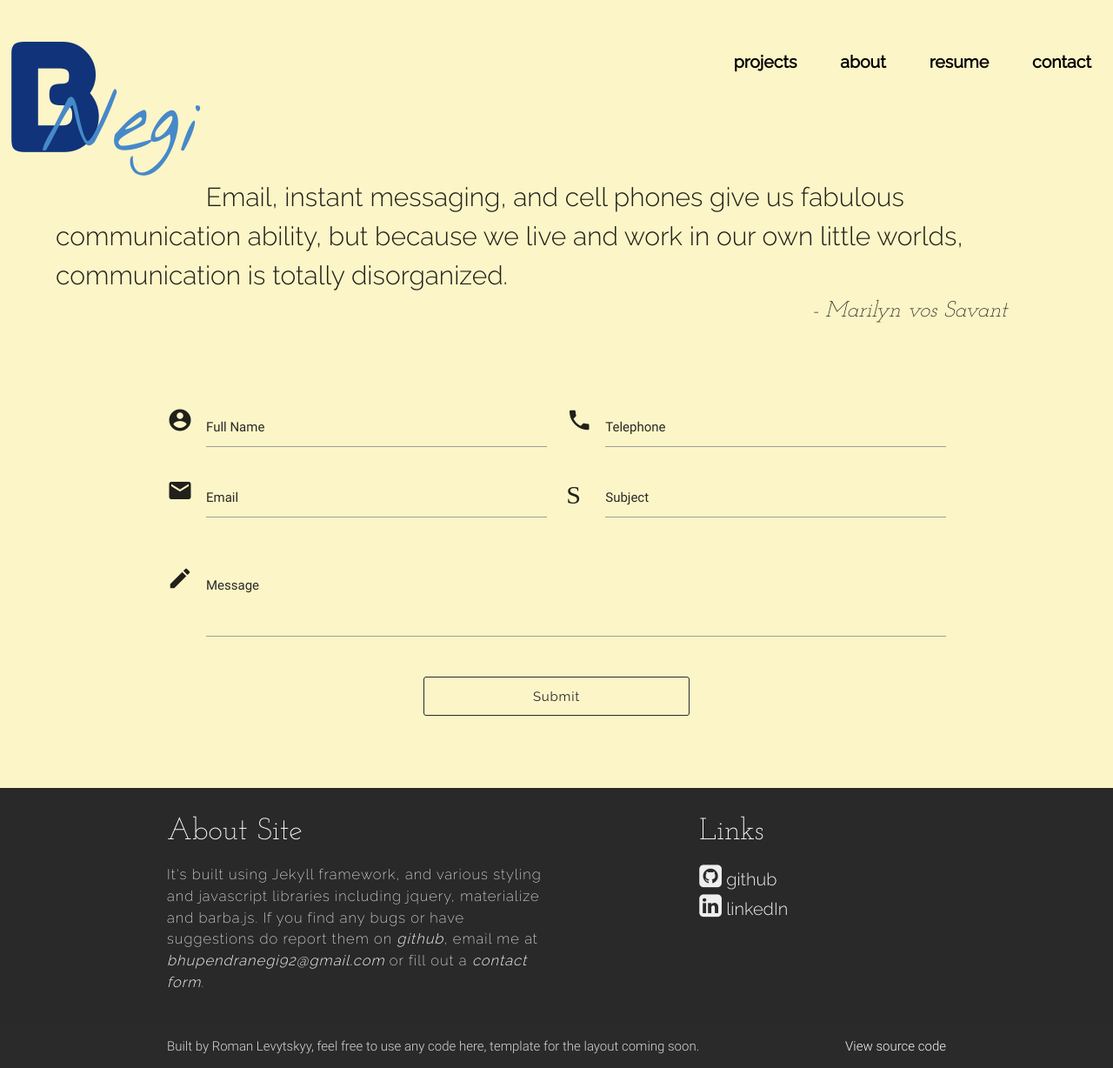
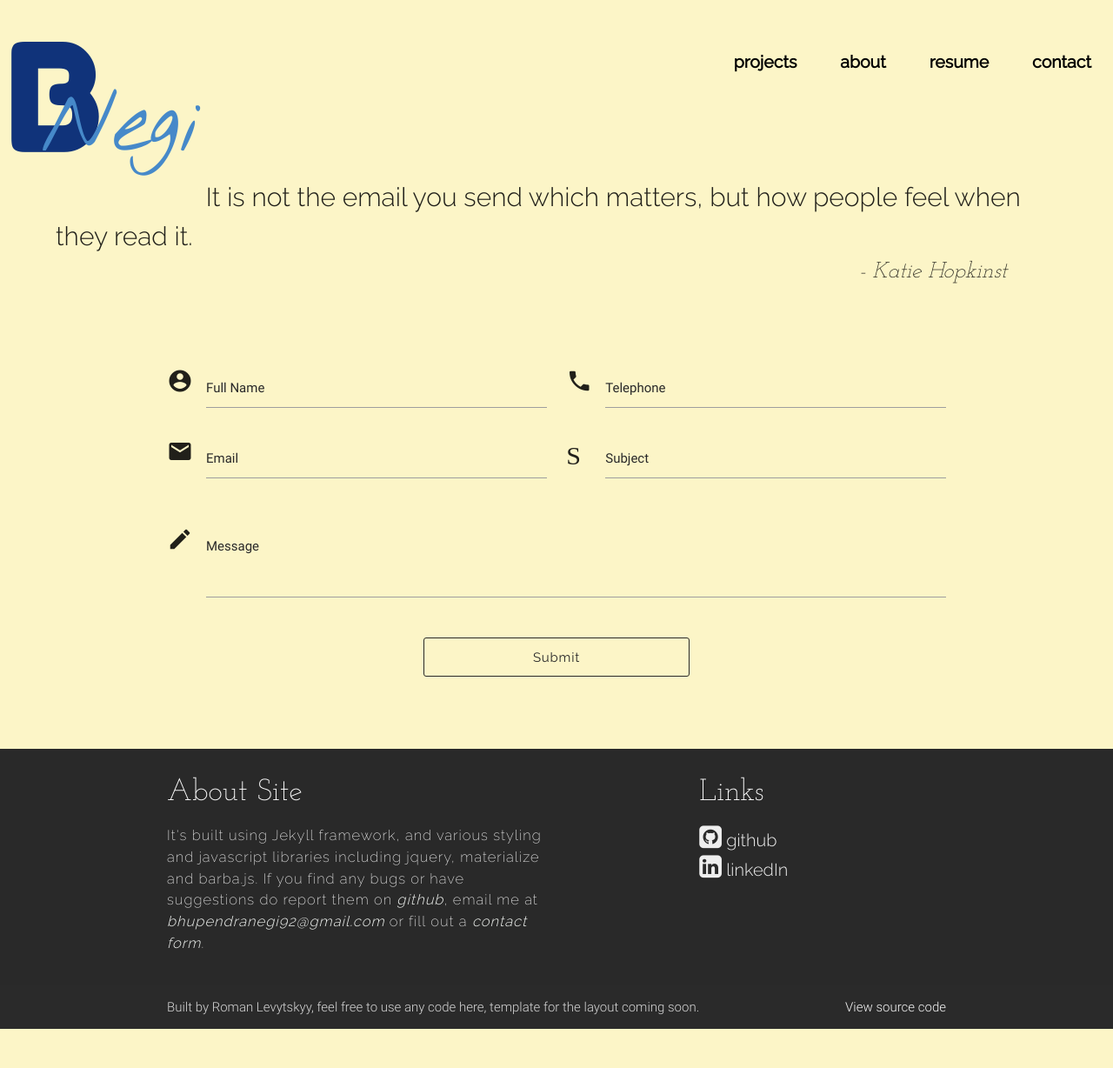
Before and after one commit to BhupendraNegi/bhupendranegi.github.io, a Jekyll site: the page built from contact.html, in a window 1280 px wide. Shown: the whole page at 87% size. Built offline with Jekyll 4.4.1, drawn with Linux system fonts in a browser that asks for light colours; nearby versions of some CDN libraries; after the commit the page ends 1183 px from its top, so only the background shows below that.

```diff
--- a/contact.html
+++ b/contact.html
@@ -1,7 +1,7 @@
 ---
 layout: not_homepage
-quote: Email, instant messaging, and cell phones give us fabulous communication ability, but because we live and work in our own little worlds, communication is totally disorganized.
-author: Marilyn vos Savant
+quote: It is not the email you send which matters, but how people feel when they read it.
+author: Katie Hopkinst
 ---
 
 {% include quote.html quote=page.quote author=page.author %}
```
Also changed, not shown: resume.html (+3 -4 lines), Gemfile.lock, 1 other file.
